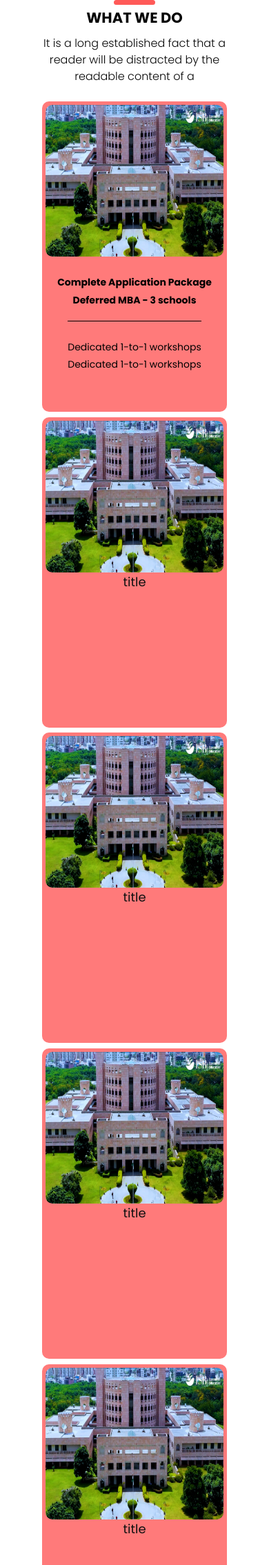
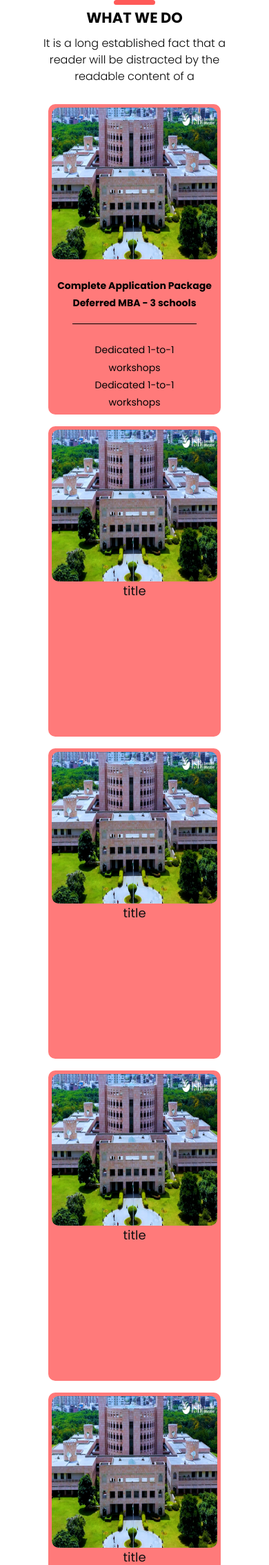
Before and after one commit to GMATF/AVF, a Flask app: page /services in a window 390 px wide. Shown: the part 66-2335 px from the top of the page at 69% size. Run offline with Flask 2, Linux system fonts and the light colour scheme; some libraries are stand-ins or nearby versions.

Commit message:
fixed service card centered issue

```diff
--- a/app/static/css/style.css
+++ b/app/static/css/style.css
@@ -912,8 +912,8 @@ button {
 }
 .flip-card {
     background-color: transparent;
-    max-width: 350px;
-    min-width: 250px;
+    max-width: 450px;
+    min-width: 350px;
     height: 450px;
     border: 1px transparent #f1f1f1;
     margin: 1vw;
@@ -1006,3 +1006,16 @@ button {
     text-transform: uppercase;
     font-weight: bold;
   }
+
+  @media screen and (max-width: 450px) {
+    .flip-card {
+        max-width: max-content;
+        min-width: 250px;
+        max-height:65vh;
+        min-height: 50vh;
+        margin: 1vw;
+        margin-top: 1vh;
+        margin-bottom: 1vh;
+    }
+
+  }
--- a/app/templates/services.html
+++ b/app/templates/services.html
@@ -109,8 +109,8 @@
         <div class="justify-content-center">
         <div class="row justify-content-center">
 
-          <div class="col-3 col-xl-4  col-lg-6 col-12 ">
-            <div class="flip-card">
+          <div class=" col-xl-4  col-lg-6 col-12  d-flex justify-content-center align-items-center">
+            <div class="flip-card ">
               <div class="flip-card-inner">
                 <div class="flip-card-front">
                   <img class="service-image" src="../static/images/isb_1.jpg" alt="ISB">
@@ -138,7 +138,7 @@
             </div>
           </div>
 
-          <div class="col-3 col-xl-4  col-lg-6 col-12">
+          <div class="col-xl-4  col-lg-6  col-12  d-flex justify-content-center align-items-center">
             <div class="flip-card">
               <div class="flip-card-inner">
                 <div class="flip-card-front">
@@ -156,7 +156,7 @@
             </div>
           </div>
 
-          <div class="col-3 col-xl-4  col-lg-6 col-12">
+          <div class=" col-xl-4  col-lg-6 col-12  d-flex justify-content-center align-items-center">
             <div class="flip-card">
               <div class="flip-card-inner">
                 <div class="flip-card-front">
@@ -174,7 +174,7 @@
             </div>
           </div>
 
-          <div class="col-3 col-xl-4  col-lg-6 col-12">
+          <div class=" col-xl-4  col-lg-6 col-12  d-flex justify-content-center align-items-center">
             <div class="flip-card">
               <div class="flip-card-inner">
                 <div class="flip-card-front">
@@ -193,7 +193,7 @@
           </div>
 
 
-          <div class="col-3 col-xl-4  col-lg-6 col-12">
+          <div class=" col-xl-4  col-lg-6 col-12  d-flex justify-content-center align-items-center">
             <div class="flip-card">
               <div class="flip-card-inner">
                 <div class="flip-card-front">
```
